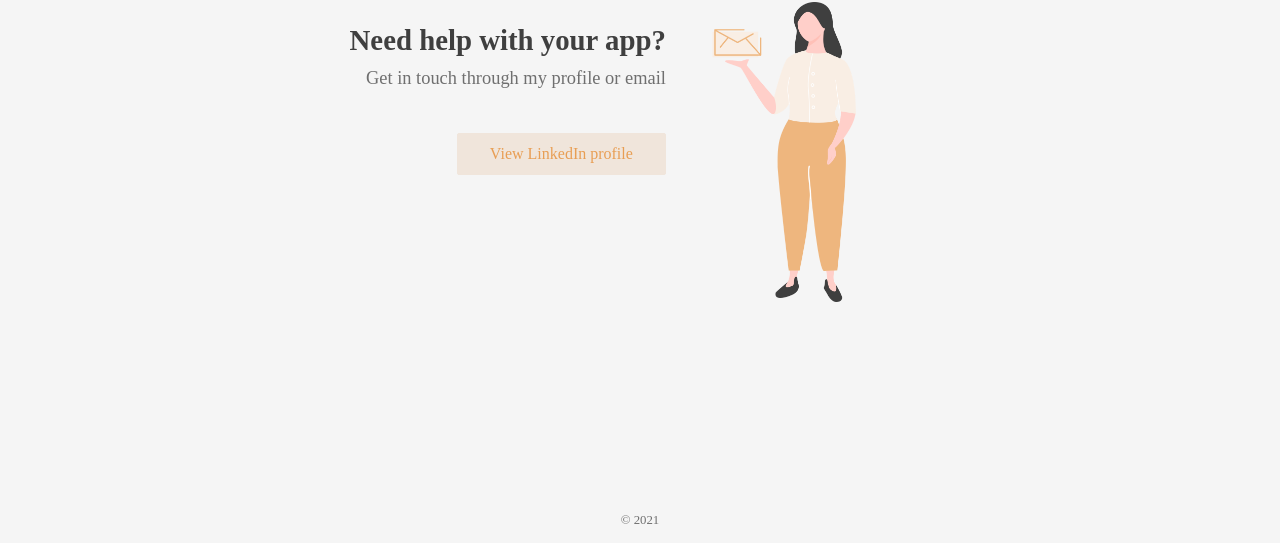
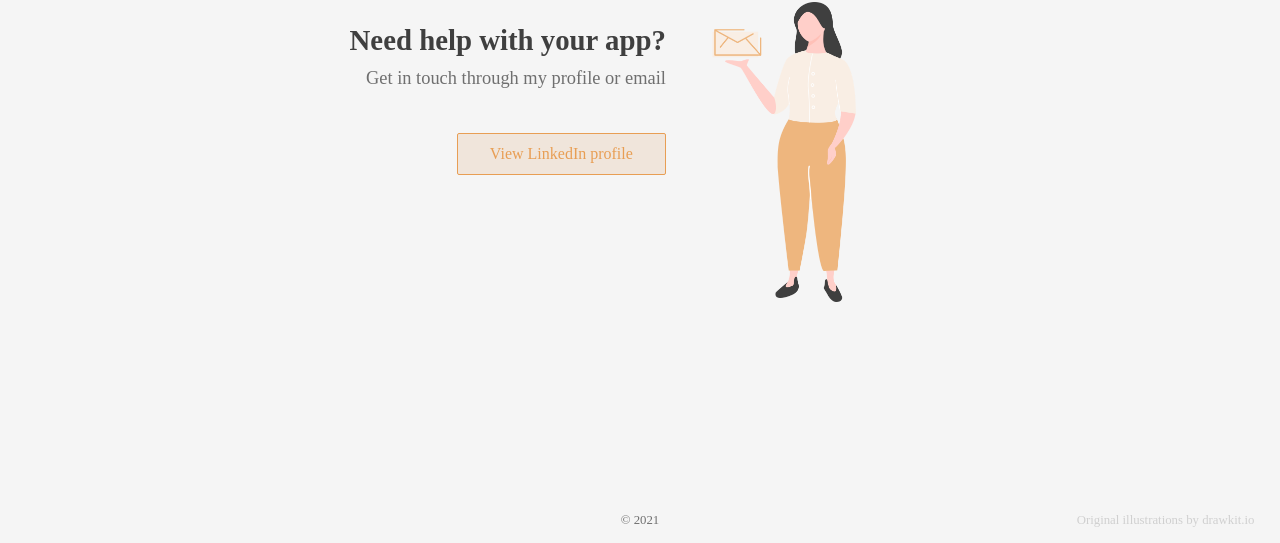
Before and after one commit to kgfig/kgfig.github.io, a plain HTML site: page contact.html in a window 1280 px wide. Shown: the part 254-797 px from the top of the page. Drawn offline with Linux system fonts and the light colour scheme; a web font is replaced by a local one.

Commit message:
Fix footer

```diff
--- a/contact.html
+++ b/contact.html
@@ -43,11 +43,11 @@
       <img src="images/contact-rev.png" class="email-link" onclick="openEmailLink()" title="Click to send an email">
     </main>
 
-    <footer class="mt-auto d-flex flex-row">
+    <footer class="mt-auto">
       <div class="text-info text-center">
         &copy; <span id="copyright-year"></span>
+        <span class="el-credit">Original illustrations by drawkit.io</span>
       </div>
-      <!--<span class="text-warning">Original illustrations by drawkit.io</span> -->
     </footer>
 
 
--- a/css/2021/globals.css
+++ b/css/2021/globals.css
@@ -40,6 +40,7 @@
 a.btn-secondary,
 a.btn-secondary {
    color: #e89e54;
+   border-color: #e89e54;
 }
 
 a.btn-danger,
@@ -260,3 +261,10 @@ footer >  div:first-child {
 footer .text-info {
   font-size: 0.8rem;
 }
+
+footer .el-credit {
+  position: absolute;
+  right: 0;
+  margin-right: 2em;
+  color: #d0d0d0;
+}
```
Also changed, not shown: index.html (+2 -2 lines).
